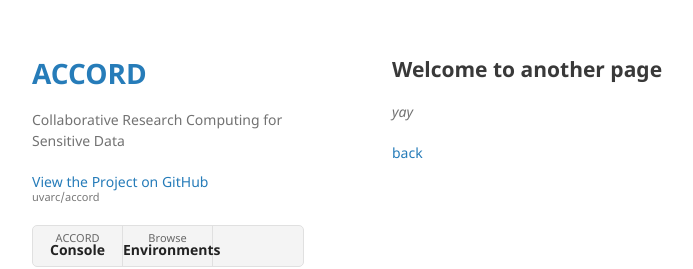
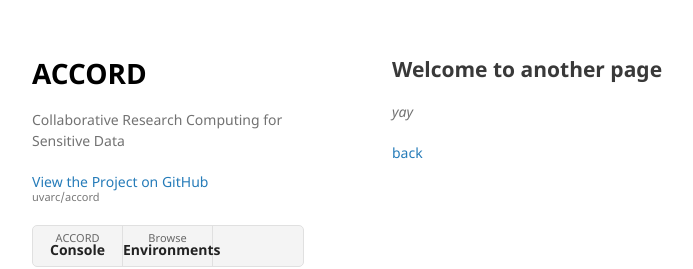
Before and after one commit to uvarc/accord, a Jekyll site: the page built from docs/another-page.md, in a window 1280 px wide. Shown: the top 269 px of the page, without its empty margins (178-871 px from the left). Built offline with Jekyll 4.4.1, drawn with Linux system fonts in a browser that asks for light colours; our own code applies the rules of GitHub Pages for plain Markdown files.

Commit message:
Trying things

```diff
--- a/docs/_layouts/default.html
+++ b/docs/_layouts/default.html
@@ -14,7 +14,7 @@
   <body style='"Noto Sans", "Helvetica Neue", Helvetica, Arial, sans-serif;'>
     <div class="wrapper">
       <header>
-        <h1><a href="{{ "/" | absolute_url }}">{{ site.title | default: site.github.repository_name }}</a></h1>
+        <h1><a style="color:black;text-decoration:none;" href="{{ "/" | absolute_url }}">{{ site.title | default: site.github.repository_name }}</a></h1>
 
         {% if site.logo %}
           <img src="{{site.logo | relative_url}}" alt="Logo" />
```
